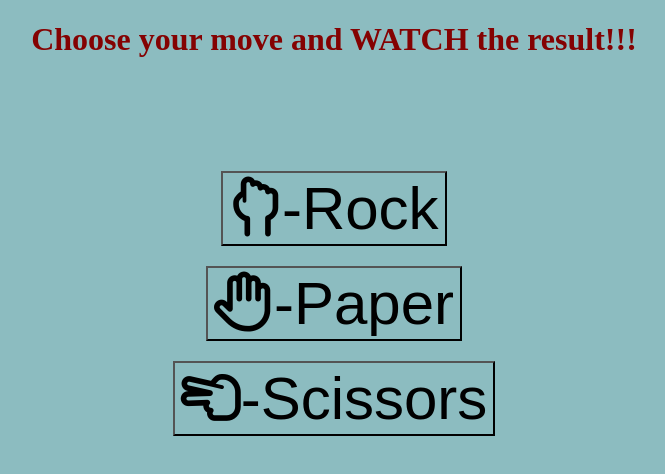
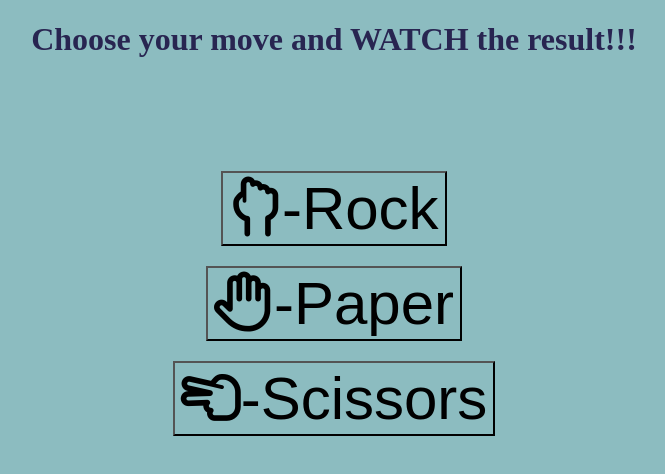
Before and after one commit to KratosHere/RockPaperScissors-project, a plain HTML site: page index.html in a window 1280 px wide. Shown: the whole page, without its empty margins (306-971 px from the left). Drawn offline with Linux system fonts and the light colour scheme.

Commit message:
Changed heading color

```diff
--- a/style.css
+++ b/style.css
@@ -26,5 +26,5 @@ body {
 
 #headingH1 {
     text-align: center;
-    color: rgb(132, 2, 2);
+    color: rgb(40, 37, 81);
 }
```
